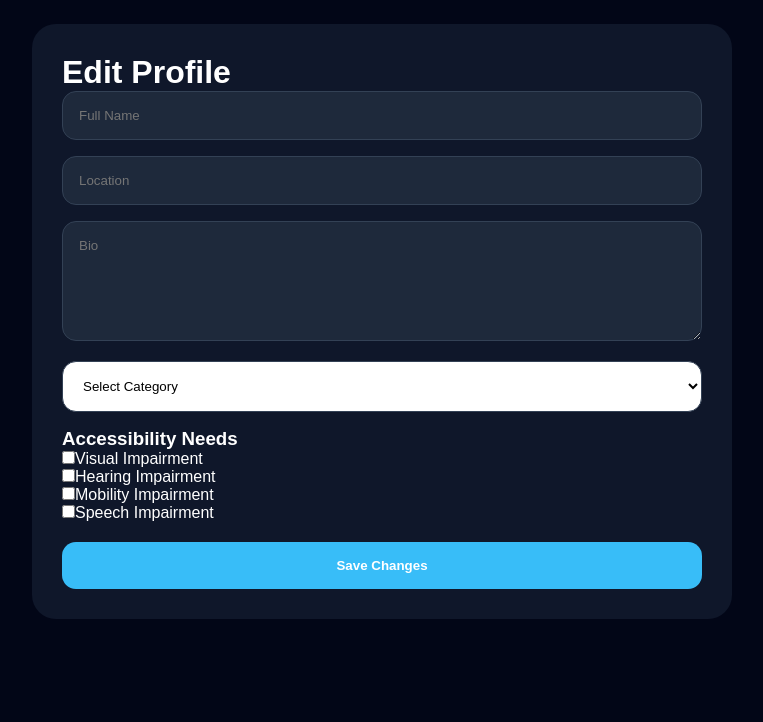
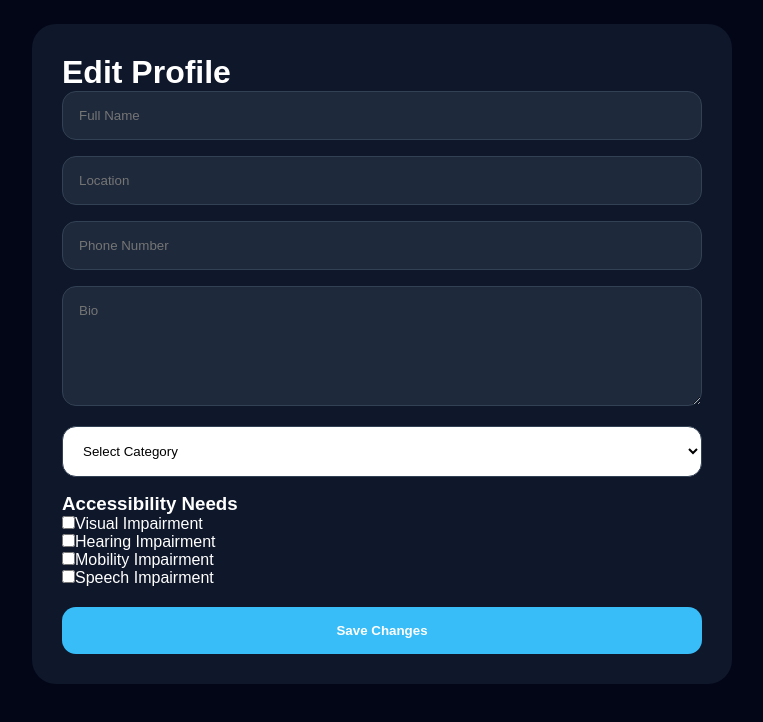
Before and after one commit to inclurah-png/inclura-web, a React (Vite) app: page /edit-profile in a window 1280 px wide. Shown: the top 722 px of the page, without its empty margins (258-1021 px from the left). Built offline with nearby package versions, Linux system fonts and the light colour scheme; no server answers; the database is empty; sample sign-in values are in the browser's storage.

Commit message:
Update EditProfile.jsx
Fix and update EditProfile.jsx

```diff
--- a/src/pages/EditProfile.jsx
+++ b/src/pages/EditProfile.jsx
@@ -17,6 +17,9 @@ function EditProfile() {
     useState("");
 
   const [location, setLocation] =
+    useState("");
+
+  const [phoneNumber, setPhoneNumber] =
     useState("");
 
   const [bio, setBio] =
@@ -64,6 +67,9 @@ function EditProfile() {
           data.location || ""
         );
 
+setPhoneNumber(
+data.phoneNumber || ""
+);
         setBio(
           data.bio || ""
         );
@@ -102,6 +108,7 @@ function EditProfile() {
         {
           fullName,
           location,
+          phoneNumber,
           bio,
           category,
           accessibilityNeeds,
@@ -167,6 +174,17 @@ function EditProfile() {
           }
           style={inputStyle}
         />
+
+<input
+placeholder="Phone Number"
+value={phoneNumber}
+onChange={(e)=>
+setPhoneNumber(
+e.target.value
+)
+}
+style={inputStyle}
+/>
 
         <textarea
           placeholder="Bio"
```
